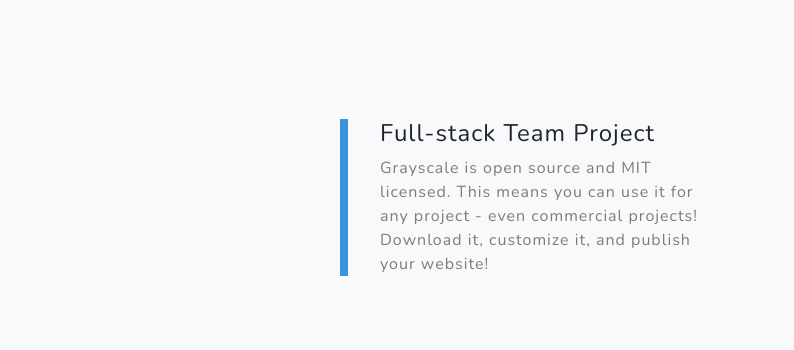
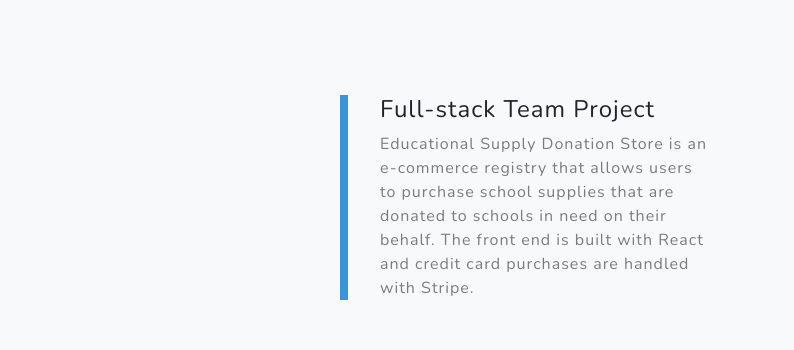
Before and after one commit to adamrturman/adamrturman.github.io, a website: page index.html in a window 1280 px wide. Shown: the part 5380-5730 px from the top of the page, 486-1280 px from the left. Drawn offline with nearby package versions, Linux system fonts and the light colour scheme.

Commit message:
added team project description

```diff
--- a/index.html
+++ b/index.html
@@ -154,7 +154,7 @@
                     <div class="col-xl-4 col-lg-5">
                         <div class="featured-text text-center text-lg-left">
                             <h4>Full-stack Team Project</h4>
-                            <p class="text-black-50 mb-0">Grayscale is open source and MIT licensed. This means you can use it for any project - even commercial projects! Download it, customize it, and publish your website!</p>
+                            <p class="text-black-50 mb-0">Educational Supply Donation Store is an e-commerce registry that allows users to purchase school supplies that are donated to schools in need on their behalf. The front end is built with React and credit card purchases are handled with Stripe.</p>
                         </div>
                     </div>
                 </div>
```
